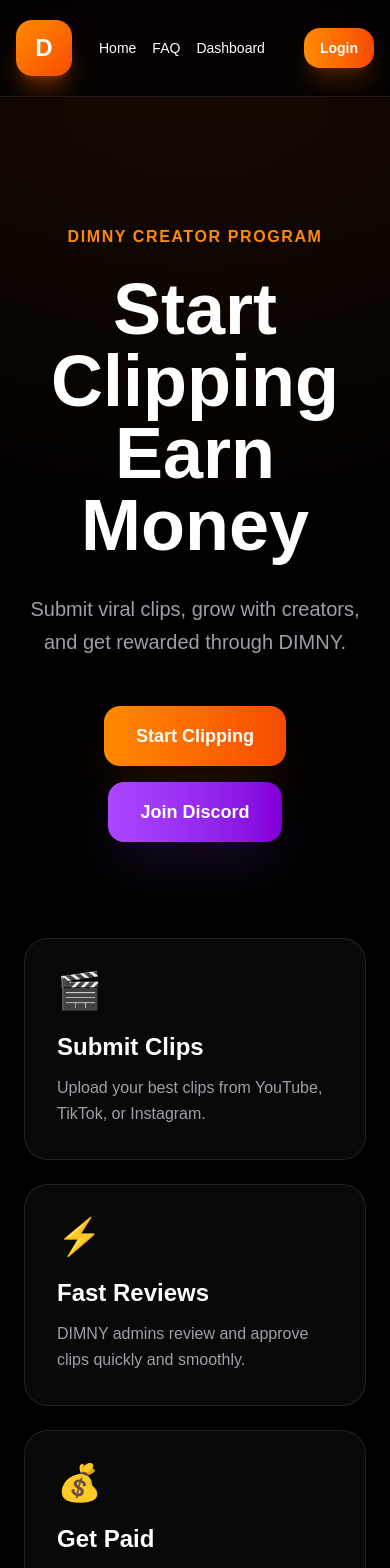
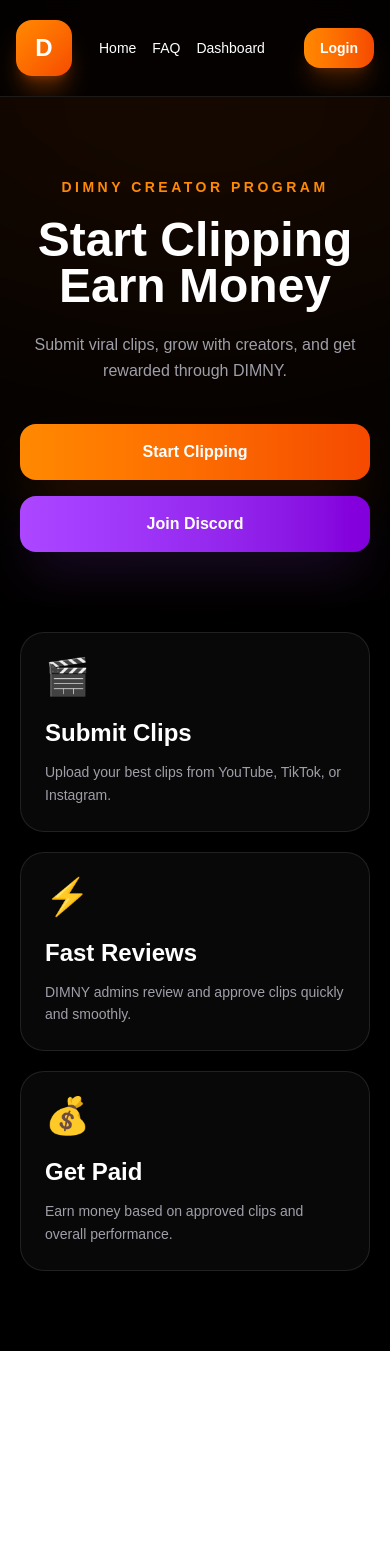
Before and after one commit to Prithwin-Nath/dimny, a Next.js app: page / in a window 390 px wide. Shown: the top 1568 px of the page. After the commit the page ends 1351 px from the top, so only its background shows below. Built offline with nearby package versions, Linux system fonts and the light colour scheme; no server answers.

Commit message:
moblie view fixed

```diff
--- a/src/app/page.js
+++ b/src/app/page.js
@@ -27,7 +27,7 @@
 
       <Navbar />
 
-      <div className="max-w-7xl mx-auto px-6 lg:px-12 py-32 relative z-10">
+      <div className="max-w-7xl mx-auto px-5 sm:px-6 lg:px-12 py-20 sm:py-32 relative z-10">
 
         {/* HERO */}
         <motion.div
@@ -46,17 +46,17 @@
           className="text-center"
         >
 
-          <p className="text-orange-400 font-semibold tracking-widest uppercase mb-6">
+          <p className="text-orange-400 font-semibold tracking-[0.25em] uppercase mb-5 text-sm sm:text-base">
             DIMNY CREATOR PROGRAM
           </p>
 
-          <h1 className="text-7xl lg:text-8xl font-black leading-none mb-8">
+          <h1 className="text-5xl sm:text-6xl lg:text-8xl font-black leading-[0.95] mb-6 sm:mb-8">
             Start Clipping
             <br />
             Earn Money
           </h1>
 
-          <p className="text-zinc-400 text-xl max-w-2xl mx-auto leading-relaxed mb-12">
+          <p className="text-zinc-400 text-base sm:text-xl max-w-2xl mx-auto leading-relaxed mb-10 sm:mb-12 px-2">
             Submit viral clips, grow with creators,
             and get rewarded through DIMNY.
           </p>
@@ -66,7 +66,7 @@
 
             <Link
               href="/apply"
-              className="inline-flex items-center justify-center bg-gradient-to-r from-orange-400 to-orange-600 px-8 py-4 rounded-2xl text-lg font-bold hover:scale-105 active:scale-100 transition-all duration-300 shadow-2xl shadow-orange-500/20"
+              className="w-full sm:w-auto inline-flex items-center justify-center bg-gradient-to-r from-orange-400 to-orange-600 px-8 py-4 rounded-2xl text-base sm:text-lg font-bold hover:scale-105 active:scale-100 transition-all duration-300 shadow-2xl shadow-orange-500/20 min-w-[230px]"
             >
               Start Clipping
             </Link>
@@ -74,7 +74,7 @@
             <a
               href="https://discord.gg/wquj4echWZ"
               target="_blank"
-              className="inline-flex items-center justify-center bg-gradient-to-r from-purple-500 to-purple-700 px-8 py-4 rounded-2xl text-lg font-bold hover:scale-105 active:scale-100 transition-all duration-300 shadow-2xl shadow-purple-500/20"
+              className="w-full sm:w-auto inline-flex items-center justify-center bg-gradient-to-r from-purple-500 to-purple-700 px-8 py-4 rounded-2xl text-base sm:text-lg font-bold hover:scale-105 active:scale-100 transition-all duration-300 shadow-2xl shadow-purple-500/20 min-w-[230px]"
             >
               Join Discord
             </a>
@@ -84,7 +84,7 @@
         </motion.div>
 
         {/* FEATURES */}
-        <div className="grid grid-cols-1 md:grid-cols-3 gap-6 mt-24">
+        <div className="grid grid-cols-1 md:grid-cols-3 gap-5 sm:gap-6 mt-20 sm:mt-24">
 
           {/* CARD 1 */}
           <motion.div
@@ -99,7 +99,7 @@
             transition={{
               delay: 0.2,
             }}
-            className="bg-white/[0.03] border border-white/10 rounded-3xl p-8 hover:bg-white/[0.05] hover:-translate-y-1 transition-all duration-300"
+            className="bg-white/[0.03] border border-white/10 rounded-3xl p-6 sm:p-8 hover:bg-white/[0.05] hover:-translate-y-1 transition-all duration-300"
           >
 
             <div className="text-4xl mb-5">
@@ -110,7 +110,7 @@
               Submit Clips
             </h2>
 
-            <p className="text-zinc-400 leading-relaxed">
+            <p className="text-zinc-400 leading-relaxed text-sm sm:text-base">
               Upload your best clips from
               YouTube, TikTok, or Instagram.
             </p>
@@ -130,7 +130,7 @@
             transition={{
               delay: 0.3,
             }}
-            className="bg-white/[0.03] border border-white/10 rounded-3xl p-8 hover:bg-white/[0.05] hover:-translate-y-1 transition-all duration-300"
+            className="bg-white/[0.03] border border-white/10 rounded-3xl p-6 sm:p-8 hover:bg-white/[0.05] hover:-translate-y-1 transition-all duration-300"
           >
 
             <div className="text-4xl mb-5">
@@ -141,7 +141,7 @@
               Fast Reviews
             </h2>
 
-            <p className="text-zinc-400 leading-relaxed">
+            <p className="text-zinc-400 leading-relaxed text-sm sm:text-base">
               DIMNY admins review and approve
               clips quickly and smoothly.
             </p>
@@ -161,7 +161,7 @@
             transition={{
               delay: 0.4,
             }}
-            className="bg-white/[0.03] border border-white/10 rounded-3xl p-8 hover:bg-white/[0.05] hover:-translate-y-1 transition-all duration-300"
+            className="bg-white/[0.03] border border-white/10 rounded-3xl p-6 sm:p-8 hover:bg-white/[0.05] hover:-translate-y-1 transition-all duration-300"
           >
 
             <div className="text-4xl mb-5">
@@ -172,7 +172,7 @@
               Get Paid
             </h2>
 
-            <p className="text-zinc-400 leading-relaxed">
+            <p className="text-zinc-400 leading-relaxed text-sm sm:text-base">
               Earn money based on approved
               clips and overall performance.
             </p>
```
